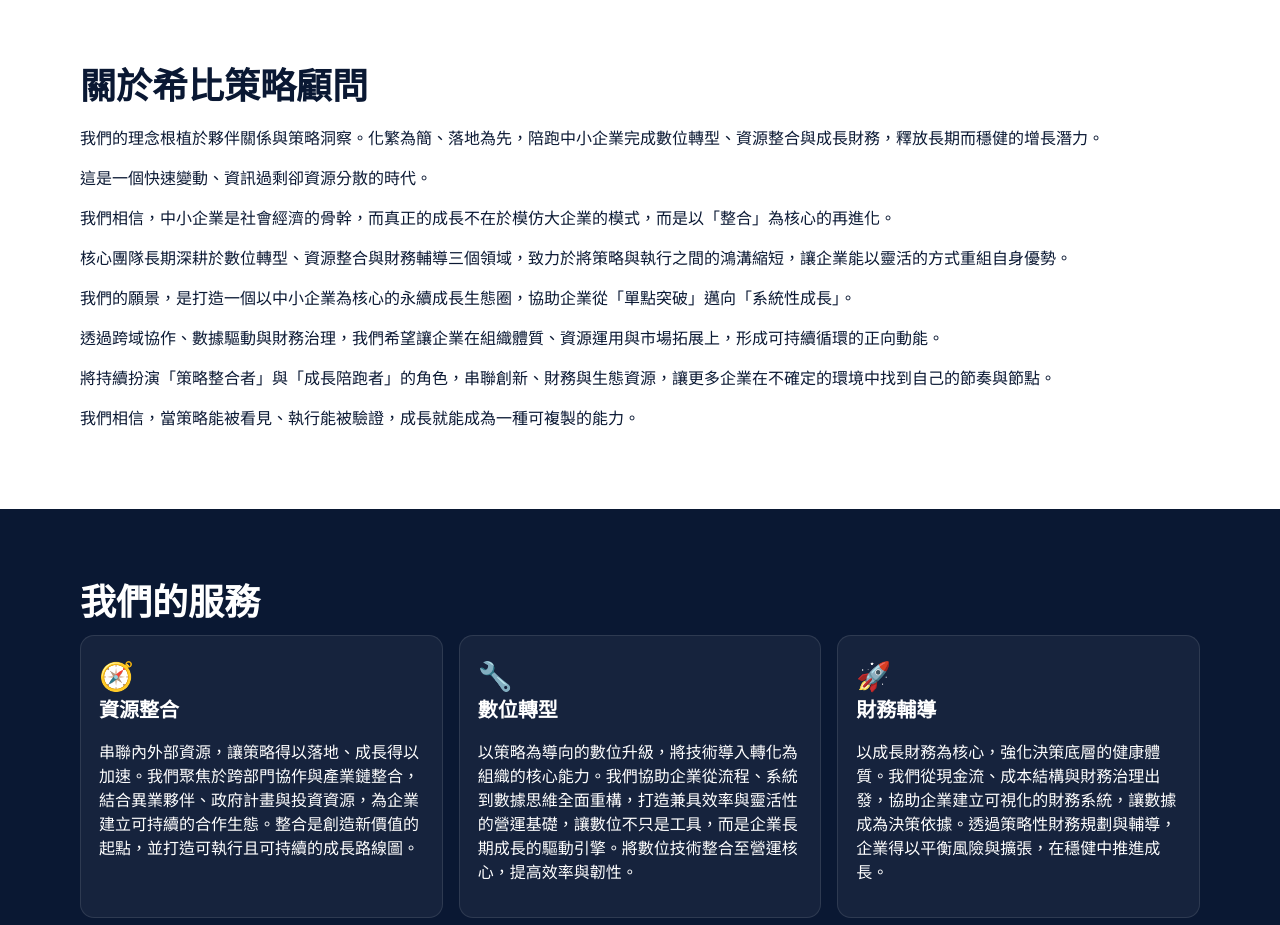
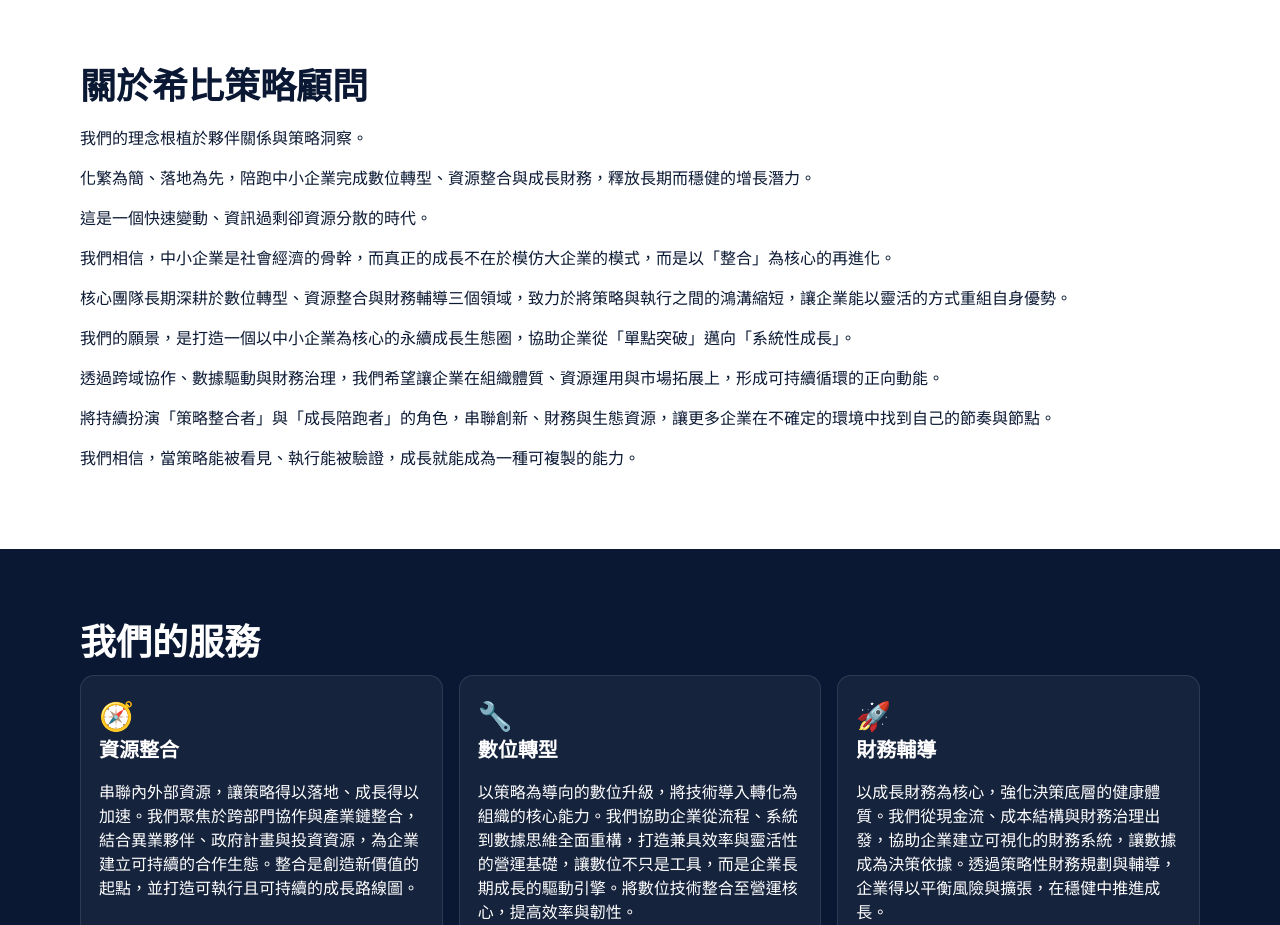
Before and after one commit to Jayku1201/sibiweb, a plain HTML site: page index.html in a window 1280 px wide. Shown: the part 800-1725 px from the top of the page. Drawn offline with Linux system fonts and the light colour scheme.

Commit message:
Update index.html

```diff
--- a/index.html
+++ b/index.html
@@ -80,7 +80,8 @@
   <section id="about" class="alt">
     <div class="container">
       <h2>關於希比策略顧問</h2>
-       <p>我們的理念根植於夥伴關係與策略洞察。化繁為簡、落地為先，陪跑中小企業完成數位轉型、資源整合與成長財務，釋放長期而穩健的增長潛力。</p>
+       <p>我們的理念根植於夥伴關係與策略洞察。</p>
+       <p>化繁為簡、落地為先，陪跑中小企業完成數位轉型、資源整合與成長財務，釋放長期而穩健的增長潛力。</p>
        <p>這是一個快速變動、資訊過剩卻資源分散的時代。</p>
        <p>我們相信，中小企業是社會經濟的骨幹，而真正的成長不在於模仿大企業的模式，而是以「整合」為核心的再進化。</p>
        <p>核心團隊長期深耕於數位轉型、資源整合與財務輔導三個領域，致力於將策略與執行之間的鴻溝縮短，讓企業能以靈活的方式重組自身優勢。</p>
```
